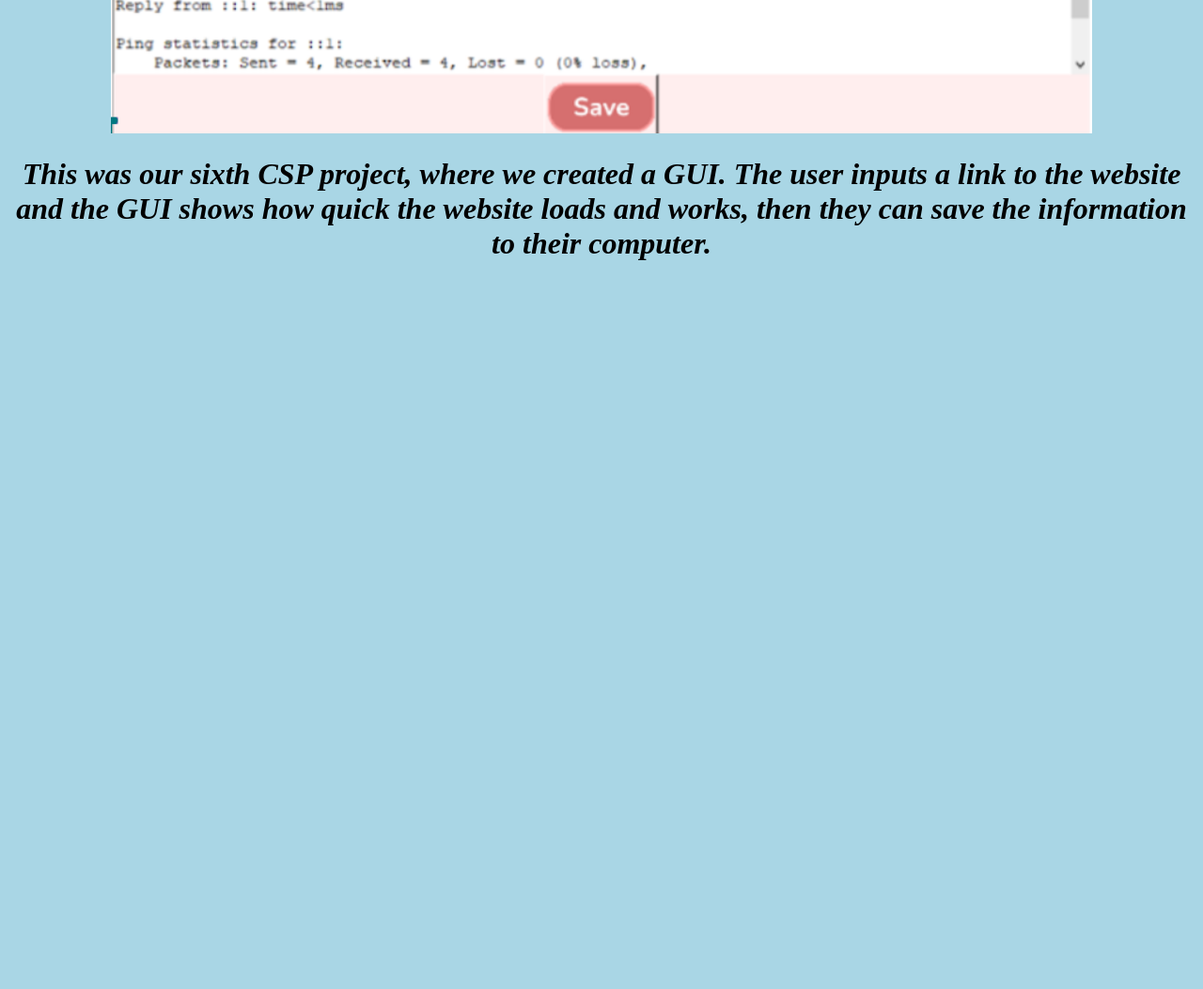
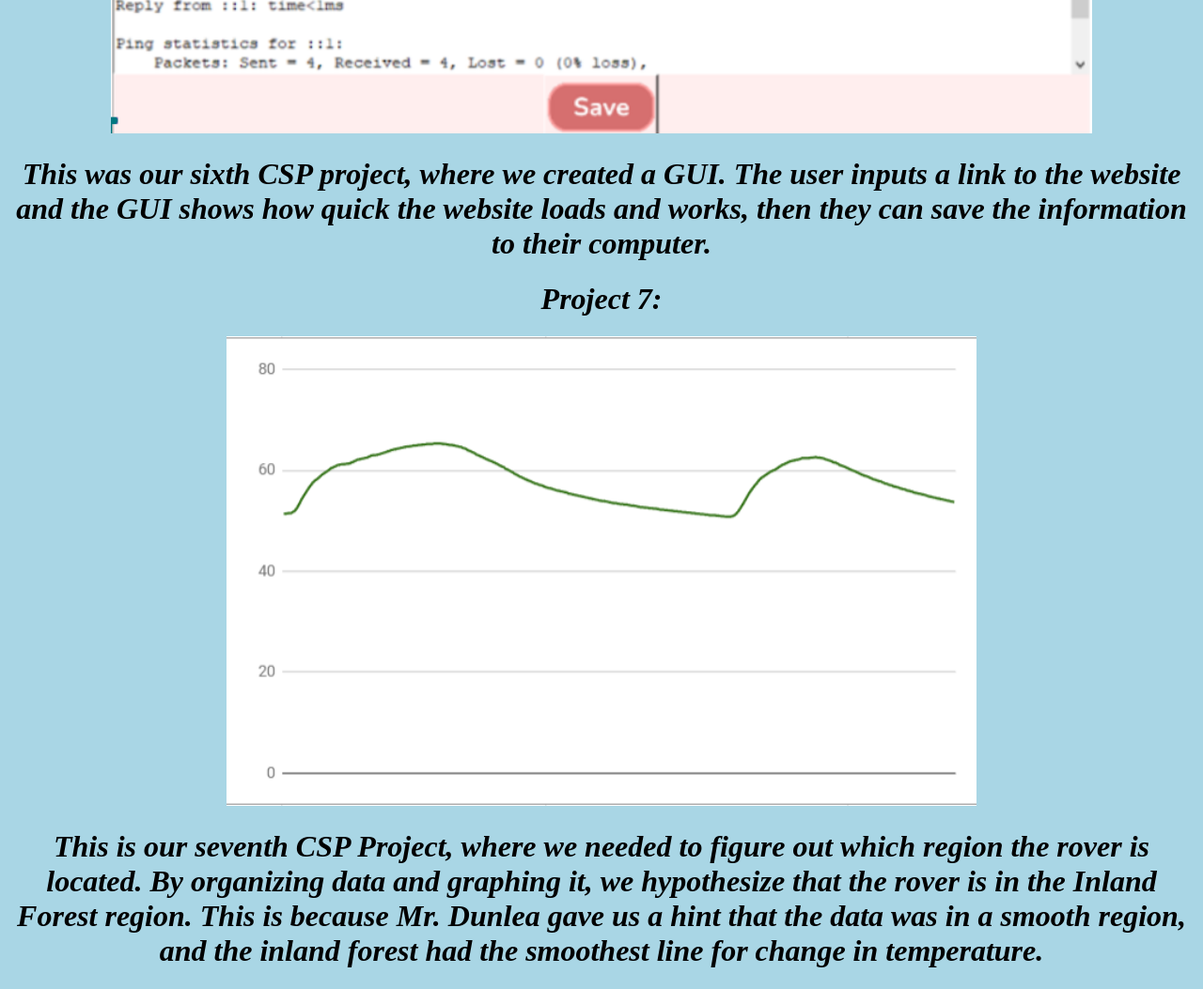
Before and after one commit to tsum18/CSP24, a plain HTML site: page portfolio.html in a window 1280 px wide. Shown: the part 4486-5539 px from the top of the page at 94% size. Before the commit the page ends 4786 px from the top, so only its background shows below. Drawn offline with Linux system fonts and the light colour scheme.

Commit message:
Update portfolio.html

```diff
--- a/portfolio.html
+++ b/portfolio.html
@@ -42,6 +42,9 @@
     <h1>Project 6:</h1>
 <img src="./gui.png" height="500">
 	<h1> This was our sixth CSP project, where we created a GUI. The user inputs a link to the website and the GUI shows how quick the website loads and works, then they can save the information to their computer.</h1>
-    </center>
+   <h1> Project 7: </h1>
+	<img src="./forest.png" height="500">
+<h1> This is our seventh CSP Project, where we needed to figure out which region the rover is located. By organizing data and graphing it, we hypothesize that the rover is in the Inland Forest region. This is because Mr. Dunlea gave us a hint that the data was in a smooth region, and the inland forest had the smoothest line for change in temperature. </h1>
+</center>
 	  </body>
 	</html>
```
